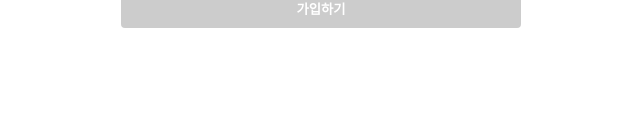
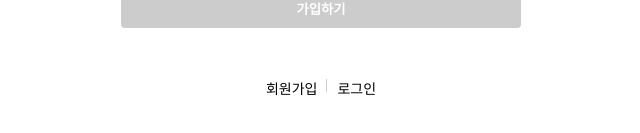
Before and after one commit to kimjiwon506/wanted-pre-onboarding-fe, a React (Create React App) app: page / in a window 1280 px wide. Shown: the part 405-538 px from the top of the page, without its empty margins (319-959 px from the left). Built offline with nearby package versions, Linux system fonts and the light colour scheme.

Commit message:
feat: 라우터 변경

```diff
--- a/src/App.js
+++ b/src/App.js
@@ -1,7 +1,10 @@
 import React, { createContext, useState } from "react";
+import { BrowserRouter, Routes, Route } from "react-router-dom";
 import styled from "styled-components";
+import Footer from "./components/Footer";
 import Header from "./components/Header";
 import Join from "./pages/Join";
+import Login from "./pages/Login";
 
 const initialFormData = {
   email: "",
@@ -16,12 +19,19 @@ export const FormContext = createContext({
 function App() {
   const [formData, setFormData] = useState(initialFormData);
   return (
-    <WrapStyle>
-      <FormContext.Provider value={{ formData, setFormData }}>
-        <Header />
-        <Join />
-      </FormContext.Provider>
-    </WrapStyle>
+    <BrowserRouter>
+      <WrapStyle>
+        <FormContext.Provider value={{ formData, setFormData }}>
+          <Header />
+          <Routes>
+            <Route path="/" element={<Join />}></Route>
+            <Route path="/login" component={Login} />
+            {/* <Route path="/about/:name" component={About}/> */}
+          </Routes>
+          <Footer />
+        </FormContext.Provider>
+      </WrapStyle>
+    </BrowserRouter>
   );
 }
 
--- /dev/null
+++ b/src/components/Footer.js
@@ -0,0 +1,40 @@
+import React from "react";
+import styled from "styled-components";
+
+const Login = () => {
+  return (
+    <FooterStyle>
+      <li>회원가입</li>
+      <li>로그인</li>
+    </FooterStyle>
+  );
+};
+
+const FooterStyle = styled.ul`
+  display: flex;
+  justify-content: center;
+  margin: 0;
+  margin-top: 50px;
+  padding: 0;
+  li {
+    list-style: none;
+    font-size: 14px;
+    cursor: pointer;
+    position: relative;
+    &:nth-child(2) {
+      margin-left: 20px;
+
+      &:before {
+        content: " ";
+        width: 1px;
+        height: 13px;
+        position: absolute;
+        background-color: #cccccc;
+        left: -11px;
+        top: 1px;
+      }
+    }
+  }
+`;
+
+export default Login;
--- a/src/components/Form.js
+++ b/src/components/JoinForm.js
@@ -13,9 +13,6 @@ const initialErrorData = {
 const Form = () => {
   const [errorData, setErrorData] = useState(initialErrorData);
   const { formData } = useContext(FormContext);
-  // console.log(formData.email);
-  // console.log(formData.pw);
-  // console.log(formData.pwCheck);
 
   const handleSubmit = (e) => {
     e.preventDefault();
@@ -35,6 +32,7 @@ const Form = () => {
       )
       .then((response) => {
         console.log(response.data);
+        localStorage.setItem("loginKey", JSON.stringify(response.data))
       })
       .catch((response) => {
         console.log("Error!");
--- a/src/pages/Join.js
+++ b/src/pages/Join.js
@@ -1,9 +1,9 @@
 import React from 'react';
-import Form from '../components/Form';
+import JoinForm from '../components/JoinForm';
 
 const Join = () => {
   return (
-    <Form />
+    <JoinForm />
   );
 };
 
--- a/src/pages/Login.js
+++ b/src/pages/Login.js
@@ -3,7 +3,7 @@ import React from 'react';
 const Login = () => {
   return (
     <div>
-
+      로그인페이지
     </div>
   );
 };
```
